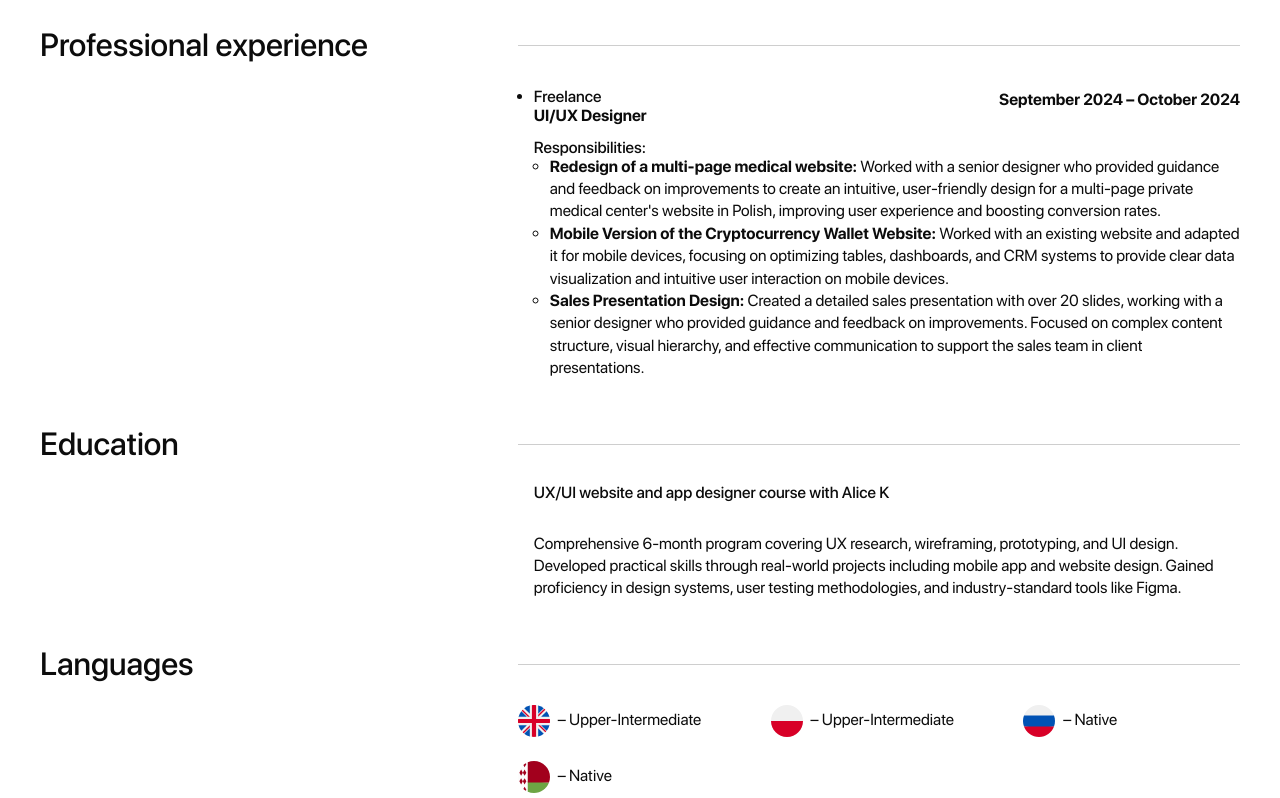
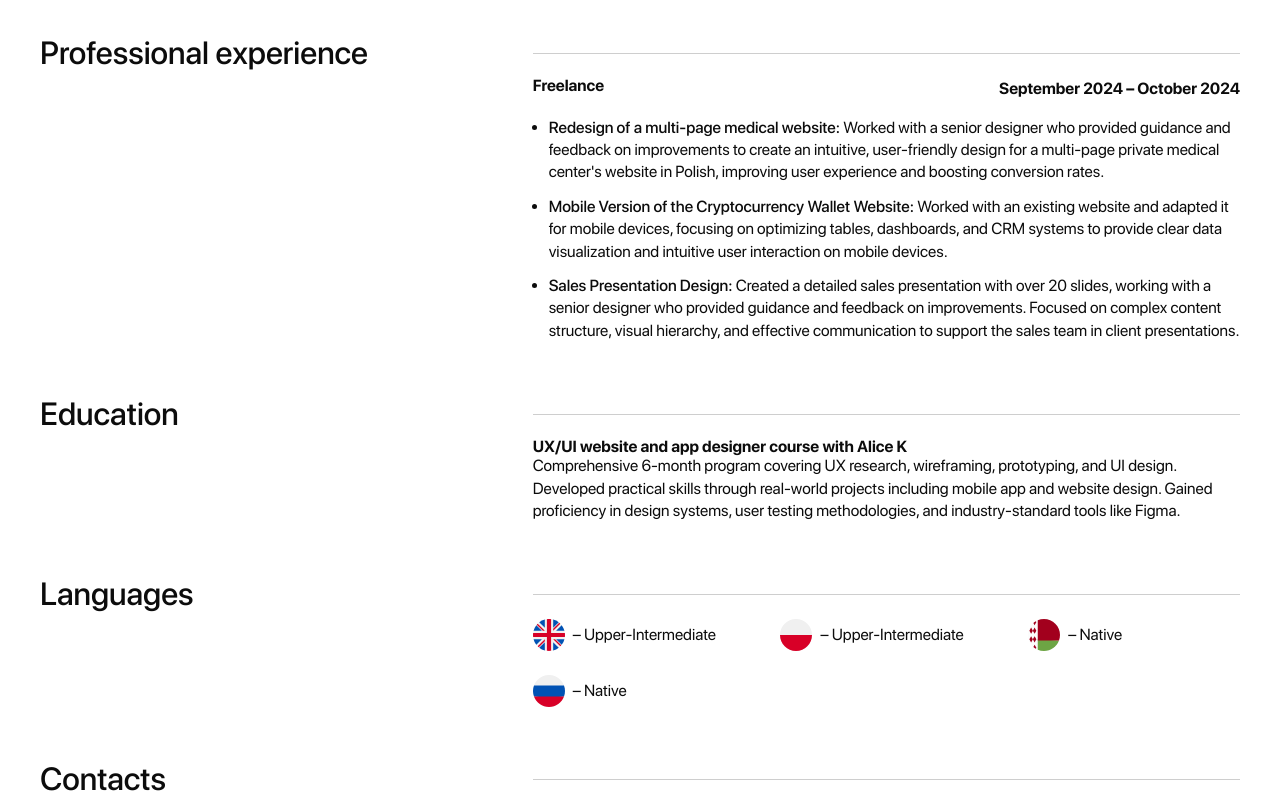
Before and after one commit to palinamarkovich/palinamarkovich.github.io, a website built with Vite: page index.html in a window 1280 px wide. Shown: the part 1027-1825 px from the top of the page. Built offline with nearby package versions, Linux system fonts and the light colour scheme.

Commit message:
Minor improvements

```diff
--- a/index.html
+++ b/index.html
@@ -27,12 +27,12 @@
 		<h2 class="heading heading--lg section__heading">Summary</h2>
 		<div class="section__content">
 			<p class="paragraph">
-				UI/UX Designer with a passion for creating intuitive, user-friendly digital experiences. Skilled in user
-				research,
-				wireframing, prototyping, and responsive design. Experienced in designing for various platforms including
-				websites, mobile applications, and dashboards. Focused on creating visually appealing interfaces that prioritize
-				user needs while maintaining design consistency and accessibility. Committed to data-driven design decisions and
-				continuous improvement through usability testing and user feedback.
+				UI/UX Designer with a passion for creating intuitive, user-friendly digital experiences. Skilled
+				in user research, wireframing, prototyping, and responsive design. Experienced in designing
+				for various platforms including websites, mobile applications, and dashboards. Focused on creating visually
+				appealing interfaces that prioritize user needs while maintaining design consistency and accessibility.
+				Committed to data-driven design decisions and continuous improvement through usability testing and user
+				feedback.z
 			</p>
 		</div>
 	</section>
@@ -41,16 +41,16 @@
 		<div class="section__content">
 			<ul class="list list--grid">
 				<li class="item">User research</li>
+				<li class="item">Responsive design</li>
+				<li class="item">Information architecture</li>
+				<li class="item">Layout & composition</li>
 				<li class="item">Usability testing</li>
+				<li class="item">Pixel-perfect design</li>
+				<li class="item">Task flows / Flowcharts</li>
+				<li class="item">Visual consistency</li>
 				<li class="item">Wireframing</li>
 				<li class="item">Prototyping</li>
-				<li class="item">Information architecture</li>
-				<li class="item">Task flows / Flowcharts</li>
-				<li class="item">Layout & composition</li>
 				<li class="item">Design systems</li>
-				<li class="item">Responsive design</li>
-				<li class="item">Pixel-perfect design</li>
-				<li class="item">Consistency in visual language</li>
 				<li class="item">UI for dashboards</li>
 			</ul>
 		</div>
@@ -90,16 +90,12 @@
 		<h2 class="heading heading--lg section__heading">Professional experience</h2>
 		<div class="section__content">
 			<ul class="list">
-				<li class="item">
-					<header class="experience__header">
-						<h3 class="heading heading--md experience__company">Freelance</h3>
-						<p class="paragraph experience__position">UI/UX Designer</p>
-						<p class="paragraph experience__date">September 2024 – October 2024</p>
+				<li class="item experience-item">
+					<header class="experience-item__header">
+						<h3 class="heading heading--md">Freelance</h3>
+						<p class="paragraph">September 2024 – October 2024</p>
 					</header>
-					<h4 class="heading heading--sm">
-						Responsibilities:
-					</h4>
-					<ul class="list">
+					<ul class="list experience-item__list">
 						<li class="item">
 							<strong>Redesign of a multi-page medical website:</strong> Worked with a senior designer who provided
 							guidance and feedback on improvements to create an intuitive, user-friendly design for a multi-page
@@ -160,16 +156,16 @@
 				<li class="item">
 					<img
 							class="icon"
-							src="/icons/flags/ru.svg"
-							alt="Russian"
+							src="/icons/flags/by.svg"
+							alt="Belarusian"
 					>
 					– Native
 				</li>
 				<li class="item">
 					<img
 							class="icon"
-							src="/icons/flags/by.svg"
-							alt="Belarusian"
+							src="/icons/flags/ru.svg"
+							alt="Russian"
 					>
 					– Native
 				</li>
--- a/style.css
+++ b/style.css
@@ -78,7 +78,7 @@
 .main {
 	display: grid;
 	grid-template-columns: 1fr 1.62fr;
-	gap: 2rem;
+	gap: 3.5rem;
 	margin-inline: auto;
 }
 
@@ -105,7 +105,6 @@
 
 		container-type: inline-size;
 		container-name: section-content;
-		--list-column-count: 3;
 	}
 	&::before {
 		content: '';
@@ -119,20 +118,23 @@
 .list {
 	padding-inline-start: 1rem;
 	list-style-type: disc;
+	margin-block: 0;
 
 	.item::marker {
 		/*font-size: .75em;*/
 		/*line-height: calc(1em / 0.75);*/
 	}
 
-	.list {
-		list-style-type: circle;
-	}
-
 	&.list--grid {
 		--list-grid-column-gap: 2.25em;
+		--list-items-count: 3;
+		--list-column-count: 3;
+		--list-rows-count: round(up, calc(var(--list-items-count) / var(--list-column-count)), 1);
+
 		display: grid;
-		grid-template-columns: repeat(3, 1fr);
+		grid-auto-flow: column;
+		grid-template-columns: repeat(var(--list-column-count), 1fr);
+		grid-template-rows: repeat(var(--list-rows-count), 1fr);
 		column-gap: var(--list-grid-column-gap);
 		row-gap: var(--list-grid-row-gap, 1rem);
 		padding-inline-start: 0;
@@ -156,6 +158,7 @@
 
 	&.heading--md {
 		font-size: 1rem;
+		font-weight: 700;
 	}
 
 	&.heading--sm {
@@ -219,6 +222,7 @@
 .skills {
 	.list {
 		--list-grid-row-gap: 0.5rem;
+		--list-items-count: 12;
 		list-style-type: disc;
 		list-style-position: inside;
 	}
@@ -233,50 +237,42 @@
 }
 
 .experience {
-	& .experience__list {
+	.list:not(.experience-item__list) {
 		list-style-type: none;
 		padding-inline-start: 0;
-		margin-block: 0;
-		display: grid;
-		gap: 2rem;
 	}
 
-	& .experience__header {
-		display: grid;
-		grid-template-areas: 'company date' 'position date';
-		gap: 0 1rem;
-		font-weight: bold;
-		margin-block-end: 0.5rem;
-	}
+	.experience-item {
+		.experience-item__header {
+			display: flex;
+			gap: 1rem;
+			justify-content: space-between;
+			font-weight: 700;
+			margin-block-end: 1rem;
+		}
 
-	.experience__date {
-		grid-area: date;
-		text-align: end;
-	}
-
-	.experience__company {
-		grid-area: company;
-	}
-
-	.experience__position {
-		grid-area: position;
-		margin-block-end: 0;
+		.experience-item__list {
+			display: grid;
+			gap: 0.75em;
+		}
+		strong {
+			font-weight: 500;
+		}
 	}
 }
 
 .education {
-	.item {
+	.list {
 		list-style-type: none;
 		padding-inline-start: 0;
-		margin-block: 0;
-		display: grid;
-		gap: 2rem;
 	}
 }
 
 .languages {
 	.list {
 		--list-grid-row-gap: 1.5em;
+		--list-items-count: 4;
+		grid-auto-flow: row;
 	}
 	.item {
 		display: flex;
@@ -313,6 +309,7 @@
 	}
 	.list {
 		--list-grid-row-gap: 1em;
+		--list-items-count: 6;
 	}
 	.item {
 		&.linkedin {
```
Lines whose indentation alone changed are shown as unchanged.
